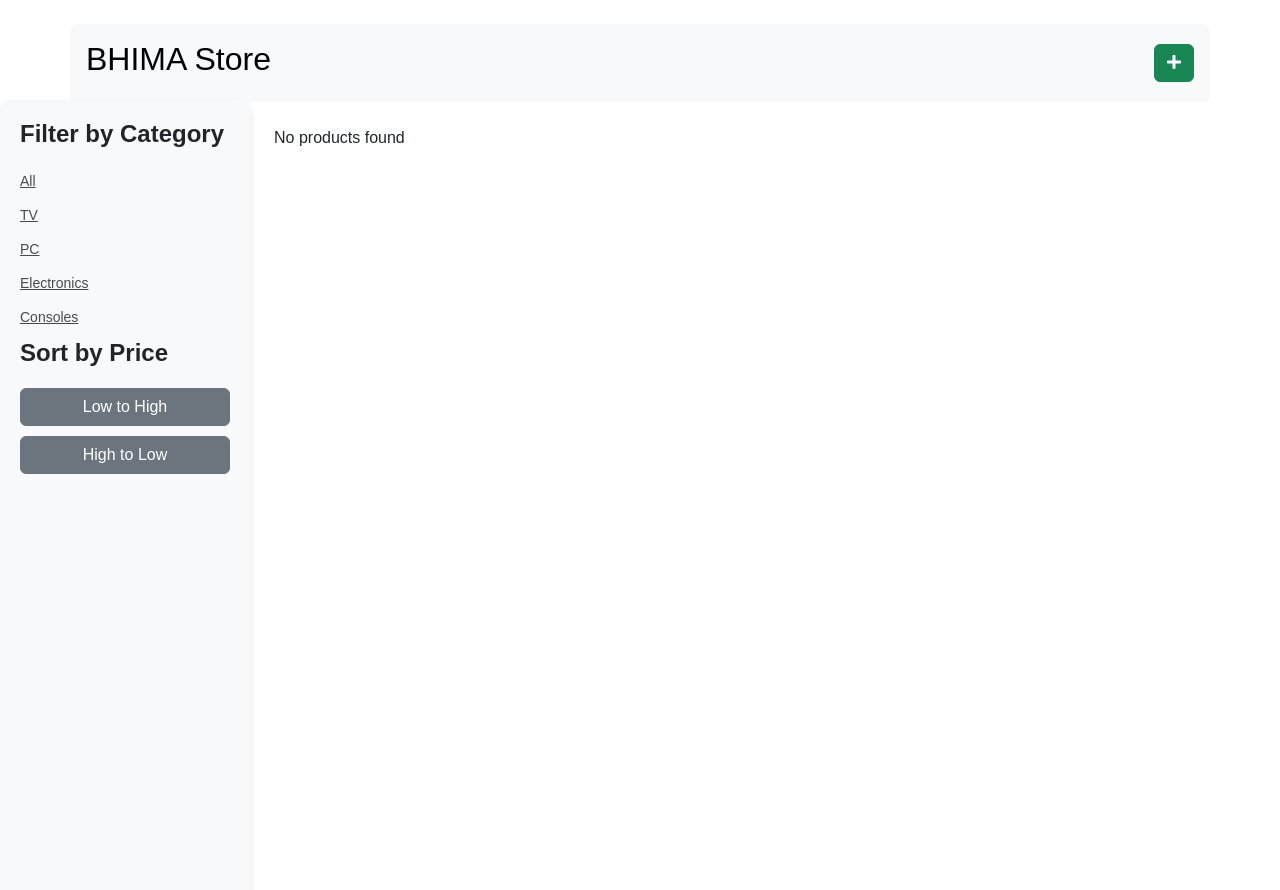
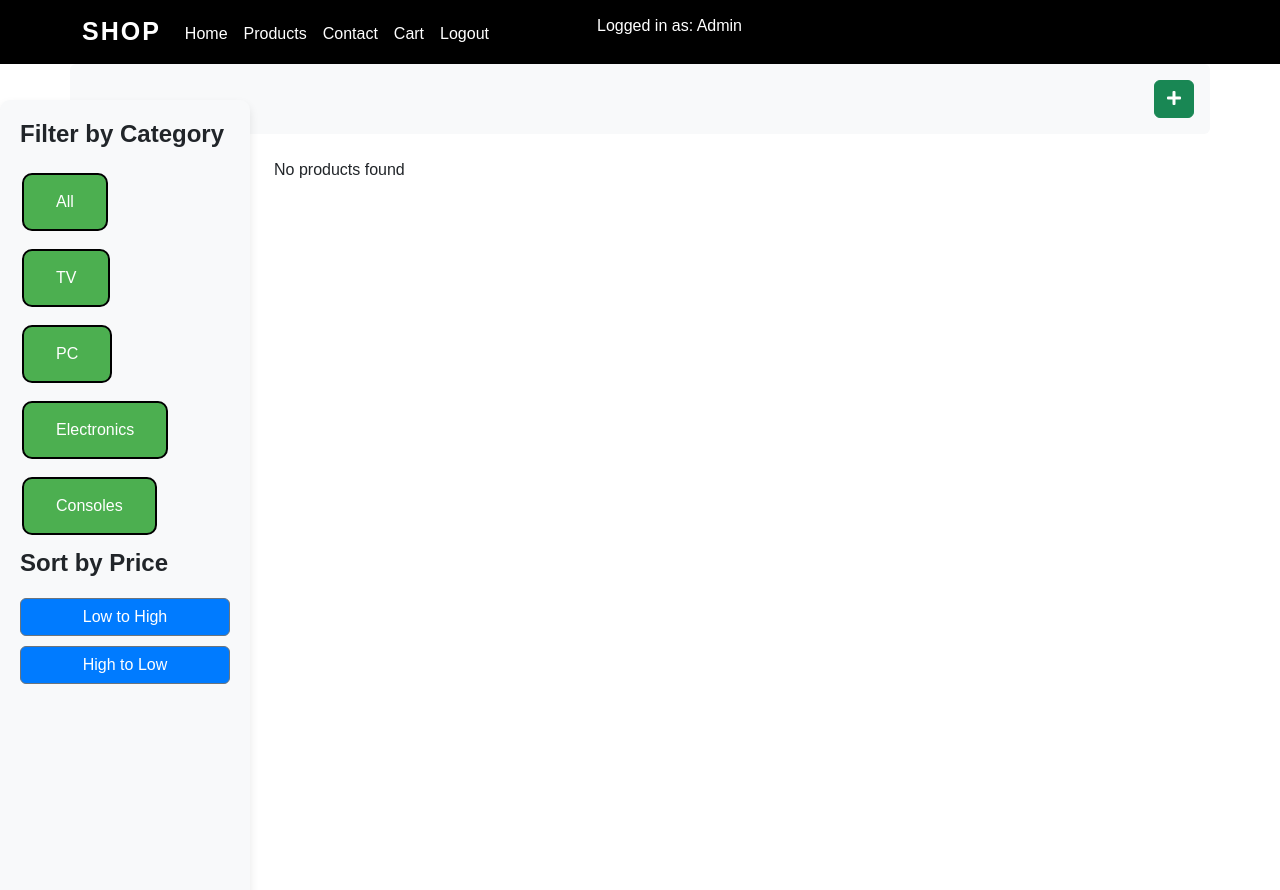
Before and after one commit to charnimo/Eshop_web_project, a PHP site: page /products.php in a window 1280 px wide. Run offline with PHP 8.4, Linux system fonts and the light colour scheme; the visitor is signed in with stand-in values (Sample User, id 1); data that the repository does not hold is empty.

Commit message:
some cleanups

```diff
--- a/connection.php
+++ b/connection.php
@@ -1,7 +1,7 @@
 <?php
 
 $host = 'localhost';
-$dbname = 'project1';//lezm nafs l esem fi phpmyadmin, w table esmha users, w table fih id, name, email, password
+$dbname = 'eshopweb';//lezm nafs l esem fi phpmyadmin, w table esmha users, w table fih id, name, email, password
 $username = 'root';
 $password = '';
 
--- a/contact.html
+++ b/contact.php
@@ -1,3 +1,5 @@
+
+
 <!doctype html>
 <html lang="en">
   <head>
--- a/display_products.php
+++ b/display_products.php
@@ -106,21 +106,37 @@
     }
 
     .category-btn {
-        background-color: transparent;
-        border: none;
-        color: #4a4a4a;
-        padding: 0;
-        font-size: 14px;
-        transition: color .3s;
+        background-color: #4CAF50; /* Green background */
+        color: white; /* White text */
+        border: solid 2px #000;
+        border-radius: 10px;
+        padding: 15px 32px; /* Add some padding */
+        text-align: center; /* Center the text */
+        text-decoration: none; /* Remove underline */
+        display: inline-block;
+        font-size: 16px;
+        margin: 4px 2px;
+        cursor: pointer; /* Change cursor to pointer when hovering over the button */
+        transition-duration: 0.4s; /* Transition effect */
     }
 
     .category-btn:hover {
-        color: #007bff;
+        background-color: #45a049; /* Add a darker green when hovering */
+        border: solid 2px #000;
+        border-radius: 10px;
+        transform: scale(1.1);
     }
+
 
     .btn-sort {
         width: 100%;
         margin-bottom: 10px;
+        background-color: #007bff;
+    }
+
+    .btn-sort:hover {
+        background-color: #0056b3;
+        transform : scale(1.1);
     }
 
     /* Adjustments for sidebar on the left */
--- a/navbar.php
+++ b/navbar.php
@@ -42,11 +42,11 @@
           <li class="nav-server-side-login" style="display: flex; align-items: center; justify-content: space-between;">
             <?php
             if (isset($_SESSION['admin']) || isset($_SESSION['user'])) {
-                echo '<a href="logout.php" class="nav-link text-light text-decoration-none btn btn-primary">
+                echo '<li class="nav-item mb-2"><a href="logout.php" class="nav-link"></li>
                 <i class="fas fa-sign-out-alt"></i> Logout
               </a>';
             } else {
-                echo '<a href="login.php" class="nav-link text-light text-decoration-none btn btn-primary">
+                echo '<li class="nav-item mb-2"><a href="login.php" class="nav-link"></li>
                 <i class="fas fa-user"></i> Login
               </a>';
             }
--- a/navbar1.php
+++ b/navbar1.php
@@ -4,7 +4,6 @@
     <meta charset="UTF-8">
     <meta name="viewport" content="width=device-width, initial-scale=1.0">
     <title>Home</title>
-    <link rel="stylesheet" href="https://cdn.jsdelivr.net/npm/bootstrap@5.3.3/dist/css/bootstrap.min.css">
     <style>
         .carousel-item {
             height: 100vh;
@@ -32,6 +31,15 @@
             font-size: 18px;
             line-height: 1.9;
         }
+
+        .navbar {
+    position: fixed; /* Set navbar position to fixed */
+    top: 0; /* Position navbar at the top of the viewport */
+    width: 100%; /* Make navbar full width */
+    z-index: 1000; /* Ensure navbar is above other content */
+    background-color: black; /* Change background color to black */
+    /* Other styles remain unchanged */
+}
         .navbar-light .navbar-brand {
             color: #fff;
             font-size: 25px;
@@ -47,12 +55,14 @@
         }
         .navbar-light .navbar-nav .nav-link {
             color: #fff;
+            transition:  0.3s;
         }
         .navbar-toggler {
             background: #fff;
         }
         .navbar-nav {
             text-align: center;
+            margin-top: 5px;
         }
         .nav-link {
             padding: .2rem 1rem;
@@ -64,72 +74,67 @@
         .navbar-toggler {
             padding: 1px 5px;
             font-size: 18px;
-            line-height: 0.3;
         }
         .navbar-light .navbar-nav .nav-link:focus,
         .navbar-light .navbar-nav .nav-link:hover {
             color:bisque;
         }
 
+        #user-status {
+            color: white;
+        }
+       .navbar:hover {
+            transform:none;
+        }
+
+
+
     </style>
 </head>
 <body>
 <nav class="navbar navbar-expand-lg navbar-light fixed-top">
     <div class="container">
-        <a class="navbar-brand" href="#">Mouri</a>
+        <a class="navbar-brand" href="#">SHOP</a>
         <div class="collapse navbar-collapse" id="navbarSupportedContent">
             <ul class="navbar-nav ml-auto">
                 <li class="nav-item active">
-                    <a class="nav-link" href="/homepage.php">Home</a>
+                    <a class="nav-link" href="/Eshop_web_project/homepage.php">Home</a>
                 </li>
                 <li class="nav-item">
-                    <a class="nav-link" href="/products.php">Products</a>
+                    <a class="nav-link" href="/Eshop_web_project/products.php">Products</a>
                 </li>
                 <li class="nav-item">
-                    <a class="nav-link" href="/contact.html">Contact</a>
+                    <a class="nav-link" href="/Eshop_web_project/contact.php">Contact</a>
                 </li>
                 <li class="nav-item">
-                    <a class="nav-link" href="/login.php">Login</a>
+                    <a class="nav-link" href="/Eshop_web_project/Checkout.php">Cart</a>
                 </li>
-                <li class="nav-item">
-                    <a class="nav-link" href="/Checkout.php">Cart</a>
-                </li>
+                <?php
+            if (isset($_SESSION['admin']) || isset($_SESSION['user'])) {
+                echo '<li class="nav-item">
+                <a class="nav-link" href="/Eshop_web_project/logout.php">Logout</a>
+            </li>';
+            } else {
+                echo '<li class="nav-item">
+                <a class="nav-link" href="/Eshop_web_project/login.php">Login</a>
+                </li>';
+            }
+            ?>
+            <div id="user-status" style="margin-left: 100px;">
+                <?php
+                if (isset($_SESSION['admin'])) {
+                    echo "Logged in as:  Admin";
+                } else if (isset($_SESSION['user'])) {
+                    echo "Logged in as:  " . $_SESSION['user'];
+                } else {
+                    echo "Not logged in";
+                }
+                ?>
             </ul>
         </div>
     </div>
 </nav>
-<div id="carouselExampleIndicators" class="carousel slide" data-bs-ride="carousel">
-    <ol class="carousel-indicators">
-        <li data-bs-target="#carouselExampleIndicators" data-bs-slide-to="0" class="active"></li>
-        <li data-bs-target="#carouselExampleIndicators" data-bs-slide-to="1"></li>
-        <li data-bs-target="#carouselExampleIndicators" data-bs-slide-to="2"></li>
-    </ol>
-    <div class="carousel-inner">
-        <div class="carousel-item active" style="background-image: url('https://ispace.kz/blog/wp-content/uploads/2023/09/7-1024x480.png')">
-            <div class="carousel-caption d-none d-md-block">
-                <h5>IPhone 15 Pro Max </h5>
-                <p>highest quality materials.</p>
-            </div>
-        </div>
-        <div class="carousel-item" style="background-image: url('assets/imgs/u0ovnahd2jkdrql7-0_0_desktop_0_1X.webp')">
-            <div class="carousel-caption d-none d-md-block">
-            </div>
-        </div>
-        <div class="carousel-item" style="background-image: url('assets/imgs/cgw4pbfm1adr7cf9-0_0_desktop_0_1X.webp')">
-            <div class="carousel-caption d-none d-md-block">
-                <h5>Nouvelle Gamme pc Tuff</h5>
-            </div>
-        </div>
-    </div>
-    <a class="carousel-control-prev" href="#carouselExampleIndicators" role="button" data-bs-slide="prev">
-        <span class="carousel-control-prev-icon" aria-hidden="true"></span>
-        <span class="visually-hidden">Previous</span>
-    </a>
-    <a class="carousel-control-next" href="#carouselExampleIndicators" role="button" data-bs-slide="next">
-        <span class="carousel-control-next-icon" aria-hidden="true"></span>
-        <span class="visually-hidden">Next</span>
-    </a>
-</div>
+
 
 <script src="https://code.jquery.com/jquery-3.6.0.min.js"></script>
 <script src="https://cdn.jsdelivr.net/npm/bootstrap@5.3.3/dist/js/bootstrap.bundle.min.js"></script>
--- a/products.php
+++ b/products.php
@@ -1,12 +1,24 @@
 
 <?php
     //admin bark yod5el lel products.php
+
     session_start();
-    if (!isset($_SESSION['admin']) || $_SESSION['admin'] != 1)
+    if (isset($_SESSION['admin']))
     {
-        echo "forbidden";
-        exit;
+        //do nothing
+
     }
+    else if(isset($_SESSION['user'])  )
+    {
+        header("Location: userproduct.php");
+        exit();
+    }
+    else
+    {
+        header("Location: forbidden.php");
+        exit();
+    }
+    include 'navbar1.php';
 ?>
 
 <!DOCTYPE html>
@@ -14,7 +26,7 @@
 <head>
     <meta charset="UTF-8">
     <meta name="viewport" content="width=device-width, initial-scale=1.0">
-    <title>Document</title>
+    <title>AdminProducts</title>
 
     <link rel="stylesheet" href="https://cdnjs.cloudflare.com/ajax/libs/font-awesome/5.15.4/css/all.min.css" integrity="sha512-..." crossorigin="anonymous" />
 
@@ -26,12 +38,12 @@
 
     <script src="https://cdn.jsdelivr.net/npm/bootstrap@5.3.3/dist/js/bootstrap.bundle.min.js" integrity="sha384-..."></script>
 </head>
-<body>
+<body style="padding-top: 40px;">
     <div class="container bg-light text-light p-3 rounded my-4">
         <div class="d-flex align-items-center justify-content-between">
 
             <h2>
-                <a href="index.html" class="text-black  text-decoration-none">BHIMA Store</a>
+
             </h2>
             <button type="button" class="btn btn-success" data-bs-toggle="modal" data-bs-target="#addproduct"><i class="fas fa-plus"></i></button>
         </div>
--- a/signin.php
+++ b/signin.php
@@ -19,7 +19,7 @@
             unset($_SESSION['user']);
             session_start();
             $_SESSION['admin'] = 1;
-            header("Location: products.php");
+            header("Location: homepage.php");
         } else {
             //clear all old sessions:
             session_destroy();
```
Also changed, not shown: forbidden.php (added, +55 -0 lines), homepage.php (+38 -36 lines), userproduct.php (+27 -18 lines).
